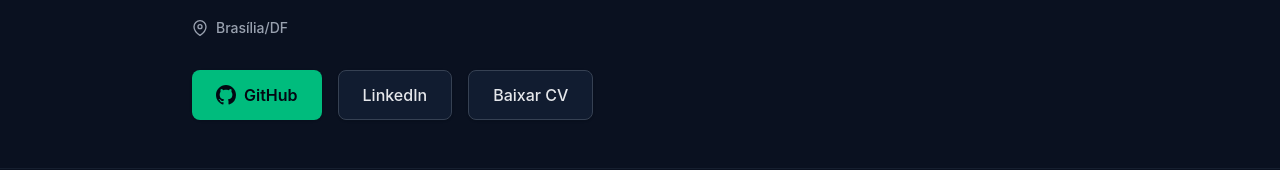
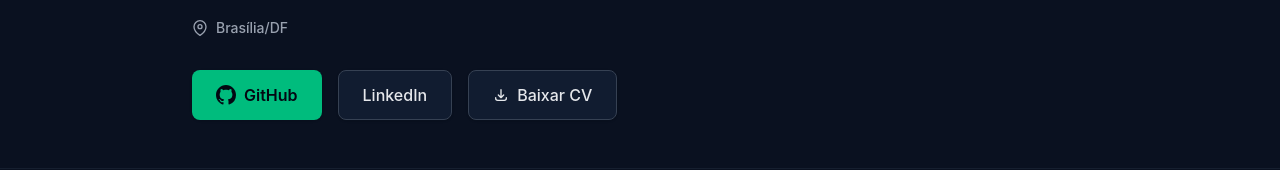
Before and after one commit to Kennedy-Torres/portfolio-kennedy, a React (Vite) app: page / in a window 1280 px wide. Shown: the part 495-665 px from the top of the page. Built offline with nearby package versions, Linux system fonts and the light colour scheme.

Commit message:
feat: CV disponível p/ downalod

```diff
--- a/src/sections/Hero.tsx
+++ b/src/sections/Hero.tsx
@@ -64,9 +64,14 @@
             LinkedIn
           </a>
           <a
-            href="#contato"
+            href="/CV_Kennedy_Torres.pdf"
+            download="Curriculo_Kennedy_Torres.pdf"
+            target="_blank"
             className="bg-white border border-gray-300 text-gray-800 dark:bg-[#111c30] dark:border-gray-700 dark:text-gray-200 dark:hover:bg-[#182642] px-6 py-3 rounded-lg font-medium hover:bg-gray-100 transition-colors shadow-sm flex items-center gap-2"
           >
+            <svg className="w-4 h-4" fill="none" stroke="currentColor" viewBox="0 0 24 24">
+              <path strokeLinecap="round" strokeLinejoin="round" strokeWidth="2" d="M4 16v1a3 3 0 003 3h10a3 3 0 003-3v-1m-4-4l-4 4m0 0l-4-4m4 4V4" />
+            </svg>
             Baixar CV
           </a>
         </div>
```
Also changed, not shown: 1 other file (tests, documents, lock files or other folders).
